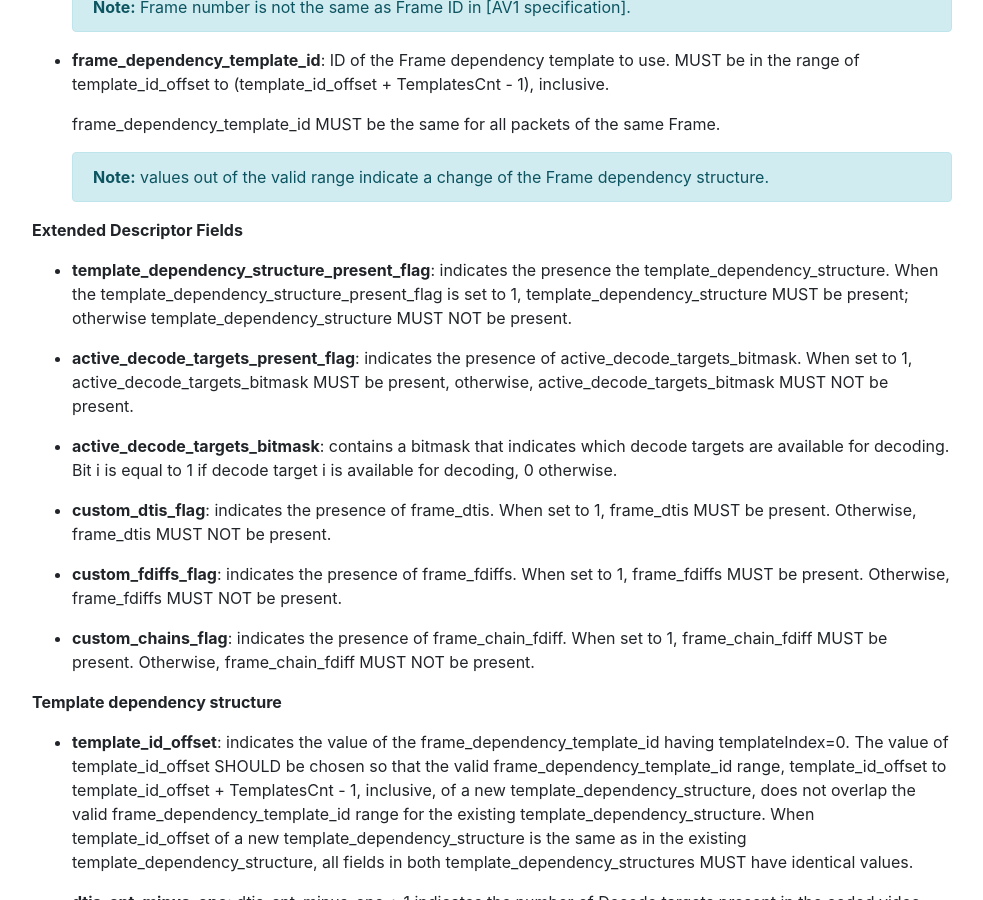
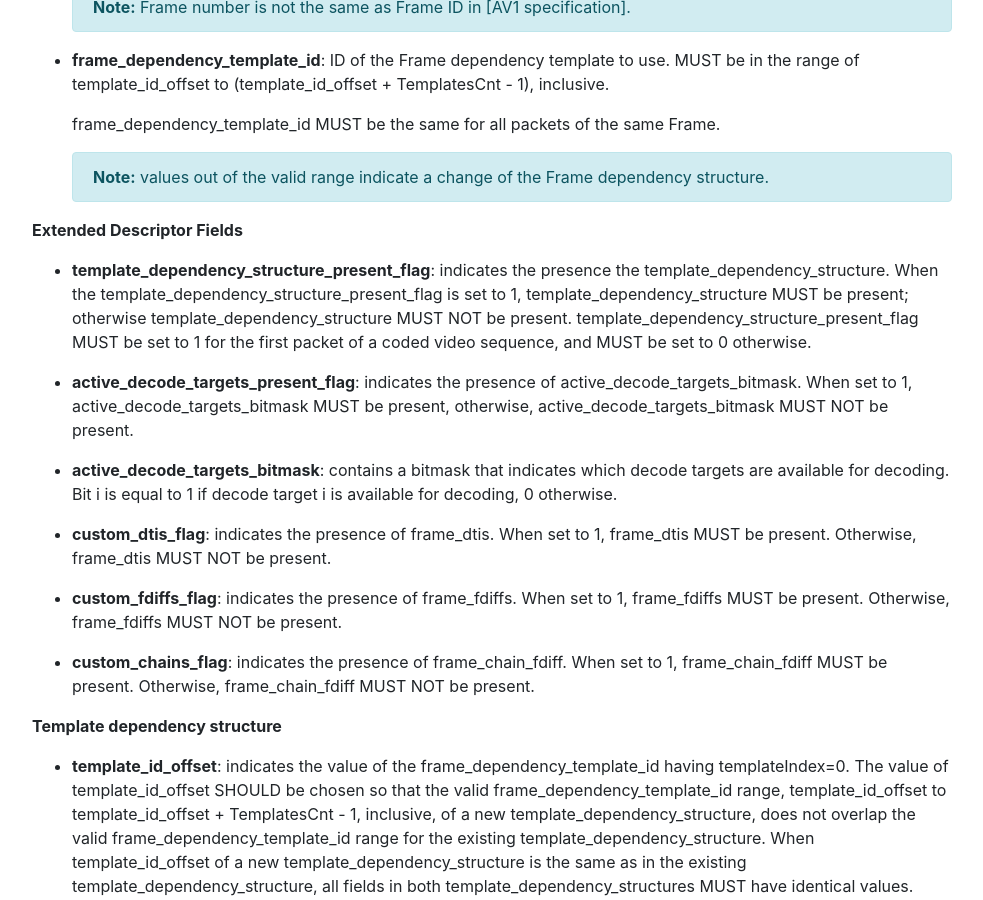
Before and after one commit to AOMediaCodec/av1-rtp-spec, a Jekyll site: the page built from index.md, in a window 1280 px wide and 900 px high, scrolled down 22305 px. Shown: the whole window, without its empty margins (53-1036 px from the left). Built offline with Jekyll 4.4.1, drawn with Linux system fonts in a browser that asks for light colours; nearby versions of some CDN libraries.

Commit message:
Disallow template dependency structure at delta frames, mandate at the beginning of a key frame.

```diff
--- a/av1-rtp-spec.md
+++ b/av1-rtp-spec.md
@@ -1091,6 +1091,8 @@ described in this section.
     template_dependency_structure_present_flag is set to 1,
     template_dependency_structure MUST be present; otherwise
     template_dependency_structure MUST NOT be present.
+    template_dependency_structure_present_flag MUST be set to 1 for the first
+    packet of a coded video sequence, and MUST be set to 0 otherwise.
 
   * **active_decode_targets_present_flag**: indicates the presence of
     active_decode_targets_bitmask. When set to 1, active_decode_targets_bitmask
```
